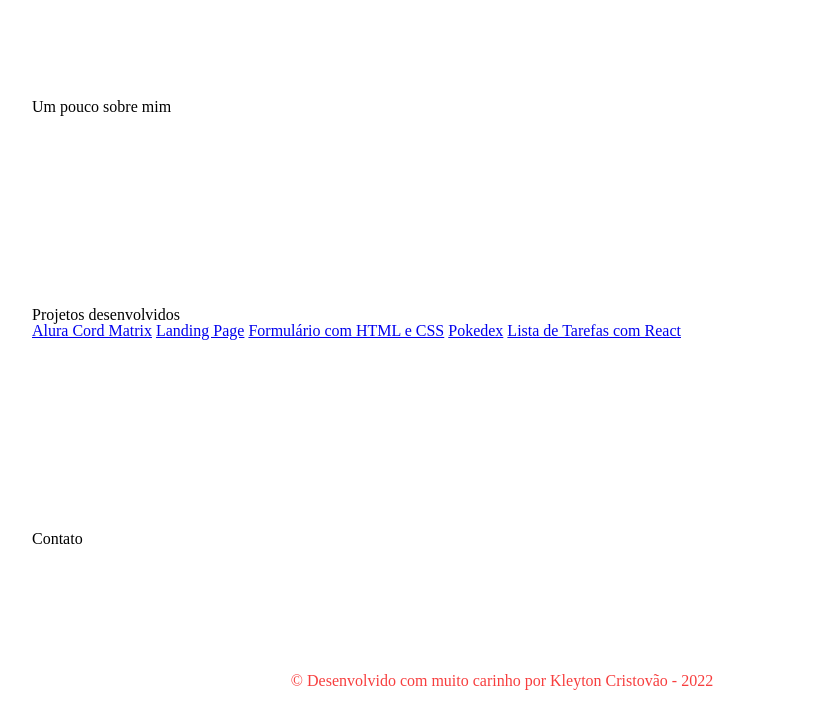
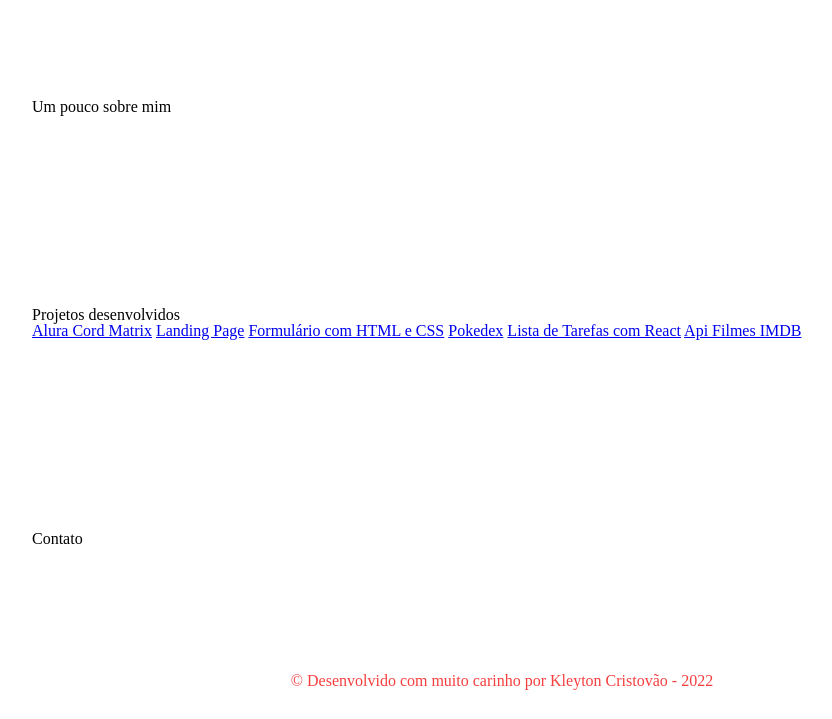
Before and after one commit to kleytoncristovao/meusitepessoal, a plain HTML site: page index.html in a window 1280 px wide. Shown: the part 585-1304 px from the top of the page, without its empty margins (138-970 px from the left). Drawn offline with Linux system fonts and the light colour scheme.

Commit message:
adicionando projeto IMDB

```diff
--- a/index.html
+++ b/index.html
@@ -51,6 +51,7 @@
                 <a href="https://formulario-html-css-kleytoncristovao.vercel.app/">Formulário com HTML e CSS</a>
                 <a href="https://pokedex1-kleytoncristovao.vercel.app/">Pokedex</a>
                 <a href="https://lista-de-tarefas-kleytoncristovao.vercel.app/">Lista de Tarefas com React</a>
+                <a href="https://kley-filmes-api-imdb-kleytoncristovao.vercel.app/">Api Filmes IMDB</a>
             </div>
         </section>
         <section id="contato">
```
